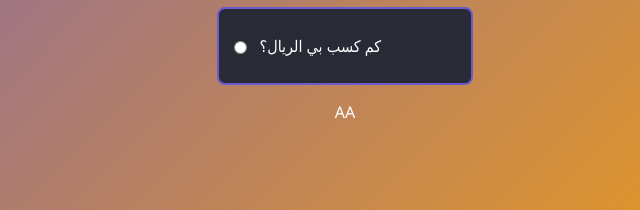
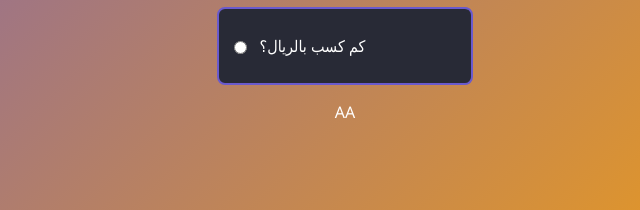
Before and after one commit to abodi22/Jaco.calc, a plain HTML site: page index.html in a window 1280 px wide. Shown: the part 457-667 px from the top of the page, 295-935 px from the left. Drawn offline with Linux system fonts and the light colour scheme.

Commit message:
index.html

```diff
--- a/index.html
+++ b/index.html
@@ -20,7 +20,7 @@
         </label>
         <label class="label">
             <input type="radio" id="revenue" name="option" value="revenue" onclick="showSection('revenue')" />
-            <p class="text">كم كسب بي الريال؟</p>
+            <p class="text">كم كسب بالريال؟</p>
         </label>
     </div>
 
```
